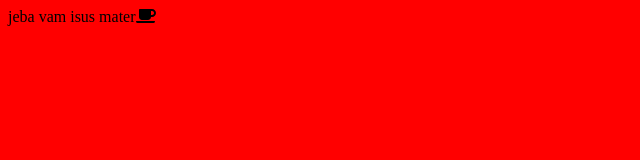
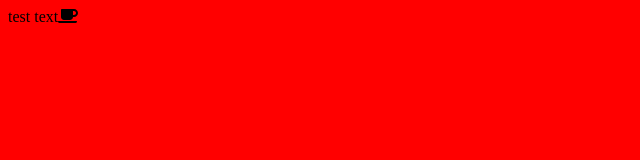
Before and after one commit to lmatuzic/sausikebana, a React (Create React App) app: page / in a window 1280 px wide. Shown: the top 160 px of the page, without its empty margins (0-640 px from the left). Built offline with nearby package versions, Linux system fonts and the light colour scheme.

Commit message:
text change

```diff
--- a/src/App.tsx
+++ b/src/App.tsx
@@ -7,7 +7,7 @@ function App() {
 
   return (
     <div className="App">
-      jeba vam isus mater
+      test text
       {element}
     </div>
   );
```
